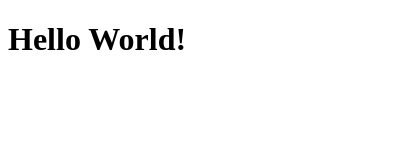
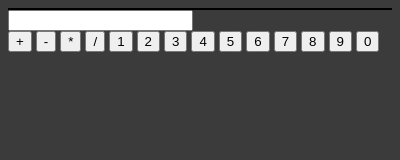
Before and after one commit to jasonheller/electron_calc, an Electron app: page src/index.html in a window 400 px wide. Drawn offline with Linux system fonts and the light colour scheme.

Commit message:
ui schematic set for calc.

```diff
--- a/src/index.html
+++ b/src/index.html
@@ -1,11 +1,33 @@
 <!DOCTYPE html>
-<html lang="de">
+<html lang="en">
 	<head>
 		<meta charset="UTF-8">
 	  	<meta http-equiv="Content-Security-Policy" content="default-src 'self'; script-src 'self'">
           	<title>Calculator</title>
+		<link rel="stylesheet" href="./styles.css">
     	</head>
-      	<body>
-	        <h1>Hello World!</h1>
+	<body>
+		<div id="calculator">
+			<div id="output"></div>
+				<input type="text" id="outputField" readonly>
+			<div id="inputArea">
+				<!-- Type of calculation -->
+				<button id="add">+</button>
+				<button id="sub">-</button>
+				<button id="mult">*</button>
+				<button id="div">/</button>
+				<!-- Numbers -->
+				<button id="num_1">1</button>
+				<button id="num_2">2</button>
+				<button id="num_3">3</button>
+				<button id="num_4">4</button>
+				<button id="num_5">5</button>
+				<button id="num_6">6</button>
+				<button id="num_7">7</button>
+				<button id="num_8">8</button>
+				<button id="num_9">9</button>
+				<button id="num_0">0</button>
+			</div>
+		</div>
         </body>
 </html>
--- a/src/styles.css
+++ b/src/styles.css
@@ -0,0 +1,7 @@
+body{
+	background-color: #3b3b3b;
+}
+
+#output{
+	border: 1px solid black;
+}
```
